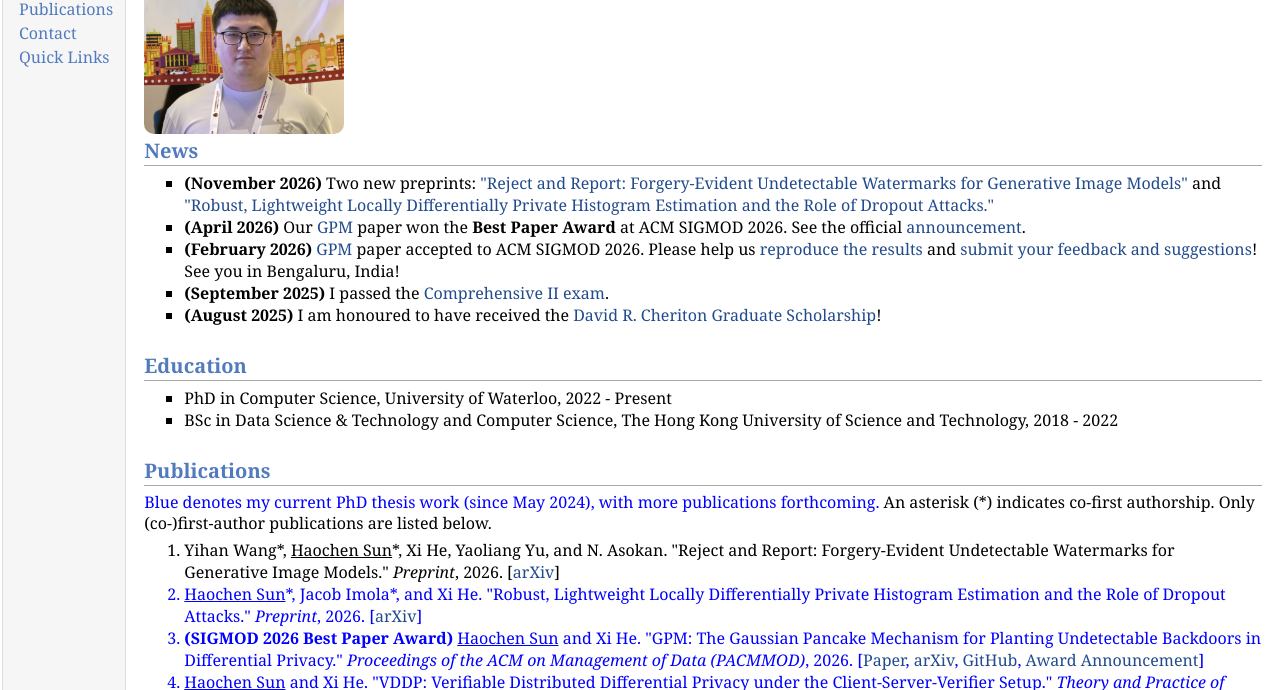
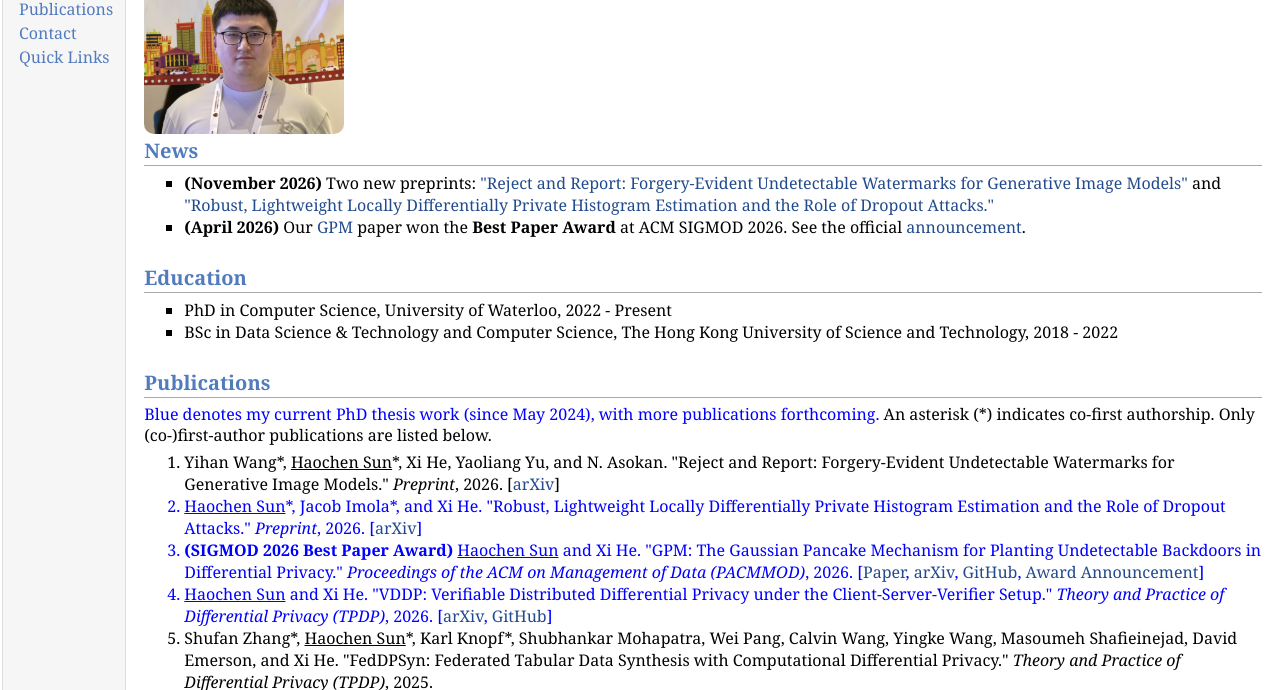
Before and after one commit to jvhs0706/jvhs0706.github.io, a plain HTML site: page index.html in a window 1280 px wide. Shown: the part 103-793 px from the top of the page. Drawn offline with Linux system fonts and the light colour scheme.

Commit message:
index.html

```diff
--- a/index.html
+++ b/index.html
@@ -52,9 +52,6 @@
     <ul>
       <li><b>(November 2026)</b> Two new preprints: <a href="#pub-reject-report">"Reject and Report: Forgery-Evident Undetectable Watermarks for Generative Image Models"</a> and <a href="#pub-ldp-histogram">"Robust, Lightweight Locally Differentially Private Histogram Estimation and the Role of Dropout Attacks."</a></li>
       <li><b>(April 2026)</b> Our <a href="#pub-gpm">GPM</a> paper won the <b>Best Paper Award</b> at ACM SIGMOD 2026. See the official <a href="https://2026.sigmod.org/sigmod_awards.shtml">announcement</a>.</li>
-      <li><b>(February 2026)</b> <a href="#pub-gpm">GPM</a> paper accepted to ACM SIGMOD 2026. Please help us <a href="https://github.com/jvhs0706/GPM/tree/main?tab=readme-ov-file#reproduction-instructions">reproduce the results</a> and <a href="https://github.com/jvhs0706/GPM/issues/new?template=reproduction-report.md">submit your feedback and suggestions</a>! See you in Bengaluru, India!</li>
-      <li><b>(September 2025)</b> I passed the <a href="https://cs.uwaterloo.ca/current-graduate-students/overview-degree-programs/phd-computer-science/phd-comprehensive-ii-depth">Comprehensive II exam</a>.</li>
-      <li><b>(August 2025)</b> I am honoured to have received the <a href="https://cs.uwaterloo.ca/current-graduate-students/funding-and-awards/david-r-cheriton-graduate-scholarship">David R. Cheriton Graduate Scholarship</a>!</li>
     </ul>
 
     <h2 id="education">Education</h2>
```
